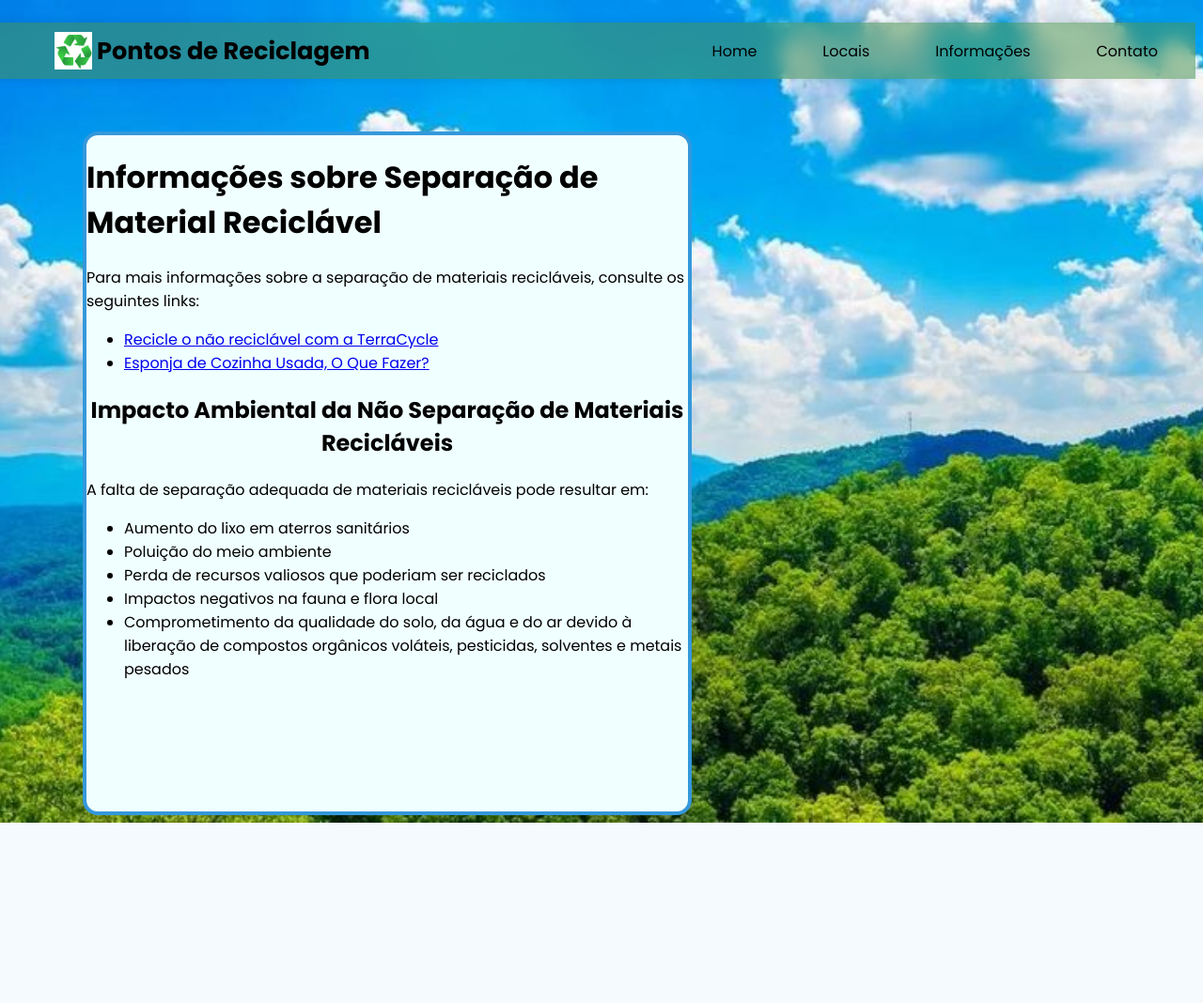
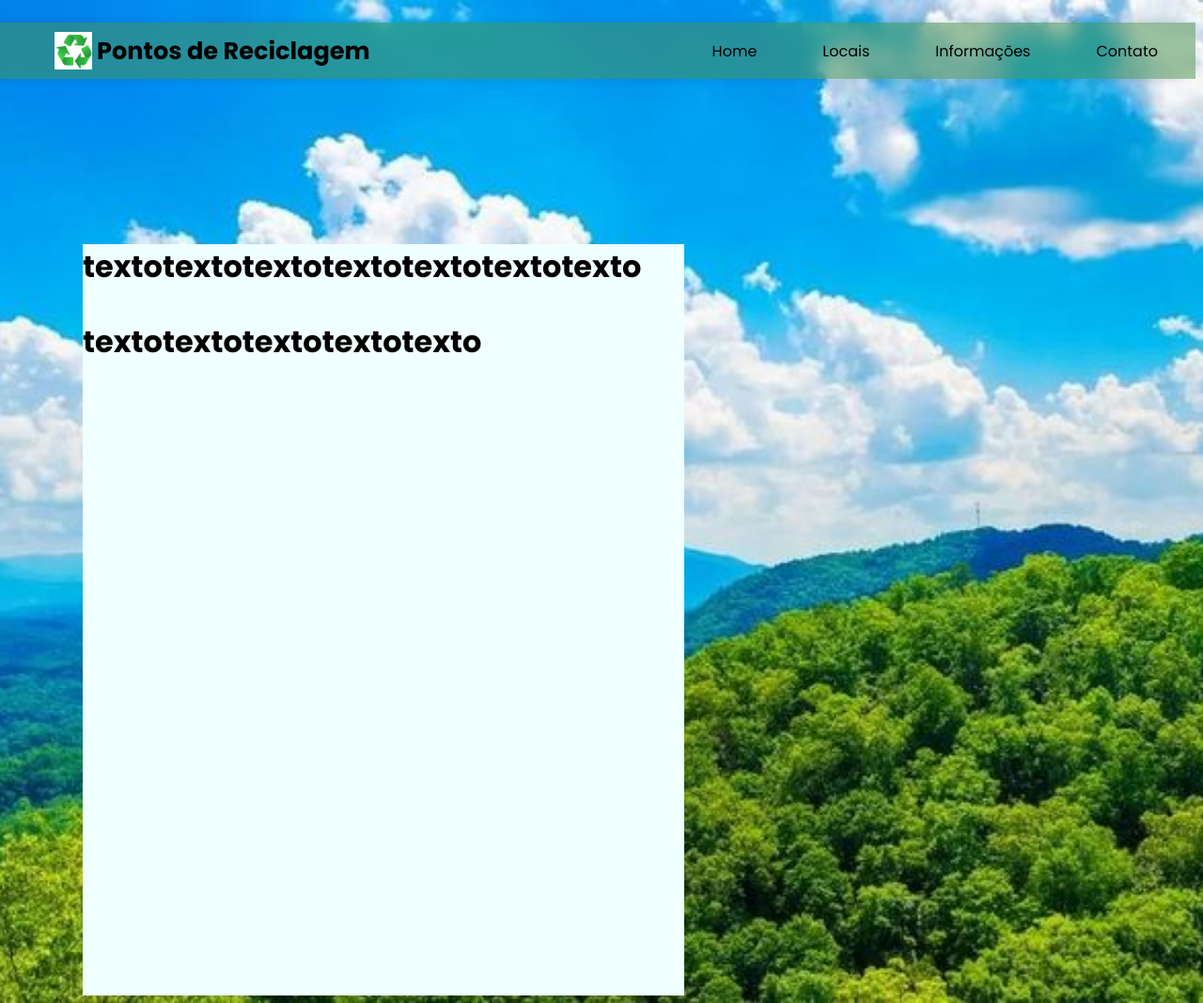
Before and after one commit to WolfgangVM/Projeto_Integrador, a Django app: page /info/ in a window 1280 px wide. Shown: the whole page at 94% size. Before the commit the page ends 876 px from the top, so only its background shows below. Run offline with Django 5.2, Linux system fonts and the light colour scheme.

Commit message:
Revert "Texto inf"
This reverts commit 03d59897b79488e105cad1ba645aafc4abc4513d.

```diff
--- a/Server_Django/home/static/css/style.css
+++ b/Server_Django/home/static/css/style.css
@@ -210,16 +210,12 @@ h2{
 /* pagina info*/
 
 .textoInf{
-    height: 90vh;
+    height: 100vh;
     width: 80vh;
-    margin-top: 5vh;
+    margin-top: 20vh;
     background-color: azure;
     position: relative;
     background-position-x: 100;
     margin-left: 10vh;
     margin-right: 10vh;
-    border-width: 0.5vh;
-    border-color: #3498db;
-    border-style: solid;
-    border-radius: 2vh;
 }
--- a/Server_Django/home/templates/info.html
+++ b/Server_Django/home/templates/info.html
@@ -44,23 +44,7 @@
     </nav>
   <main>
     <div class="textoInf">
-        <!--<h1>textotextotextotextotextotextotexto <p>textotextotextotextotexto</p></h1> -->
-        <h1>Informações sobre Separação de Material Reciclável</h1>
-        <p>Para mais informações sobre a separação de materiais recicláveis, consulte os seguintes links:</p>
-        <ul>
-            <li><a href="https://www.terracycle.com/pt-BR/#@-14.235004:-51.92528zoom:4" target="_blank">Recicle o não reciclável com a TerraCycle</a></li>
-            <li><a href="https://www.facebook.com/share/v/Ps9Qb5PcKVDHZ6ak/" target="_blank">Esponja de Cozinha Usada, O Que Fazer?</a></li>
-
-        </ul>
-        <h2>Impacto Ambiental da Não Separação de Materiais Recicláveis</h2>
-        <p>A falta de separação adequada de materiais recicláveis pode resultar em:</p>
-        <ul>
-            <li>Aumento do lixo em aterros sanitários</li>
-            <li>Poluição do meio ambiente</li>
-            <li>Perda de recursos valiosos que poderiam ser reciclados</li>
-            <li>Impactos negativos na fauna e flora local</li>
-            <li>Comprometimento da qualidade do solo, da água e do ar devido à liberação de compostos orgânicos voláteis, pesticidas, solventes e metais pesados</li>
-        </ul>
+        <h1>textotextotextotextotextotextotexto <p>textotextotextotextotexto</p></h1>
     </div>
   </main>
 
```
Also changed, not shown: Server_Django/home/migrations/0003_pontodescarte_delete_locations.py.
